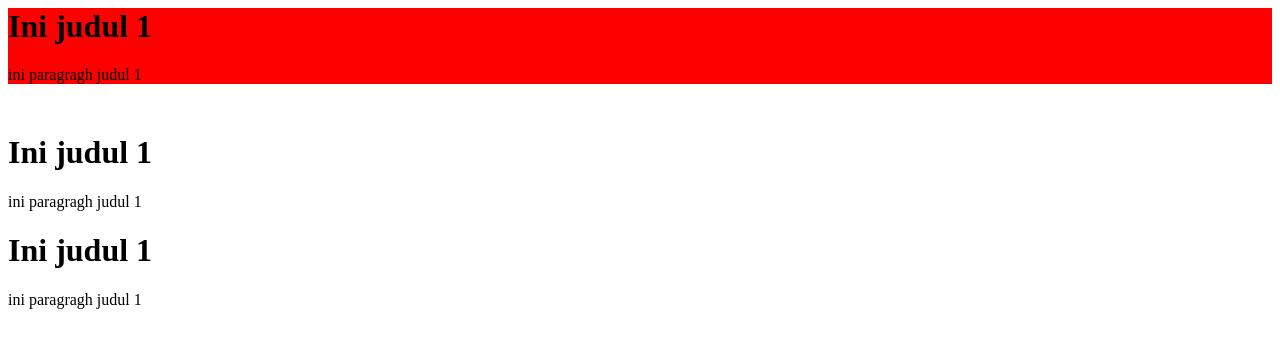
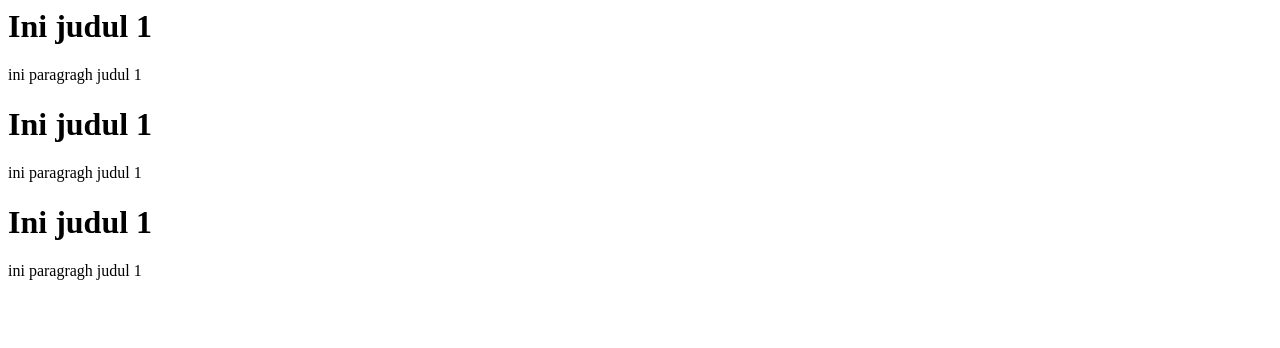
Before and after one commit to ariefyusron/learn-html-css, a plain HTML site: page index.html in a window 1280 px wide. Drawn offline with Linux system fonts and the light colour scheme.

Commit message:
remove code

```diff
--- a/index.html
+++ b/index.html
@@ -1,11 +1,10 @@
 <html>
   <head>
     <title>Belajar HTML</title>
-    <link rel="stylesheet" href="styles.css">
   </head>
 
   <body>
-    <div style="background-color: red; margin-bottom: 50px;">
+    <div>
       <h1>Ini judul 1</h1>
       <p>ini paragragh judul 1</p>
     </div>
```
